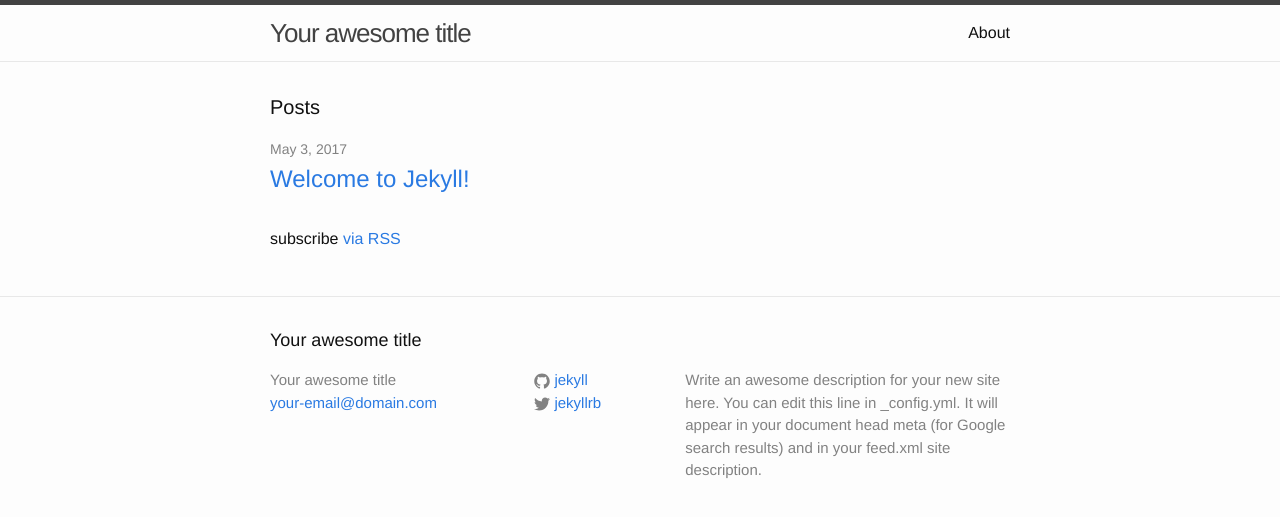
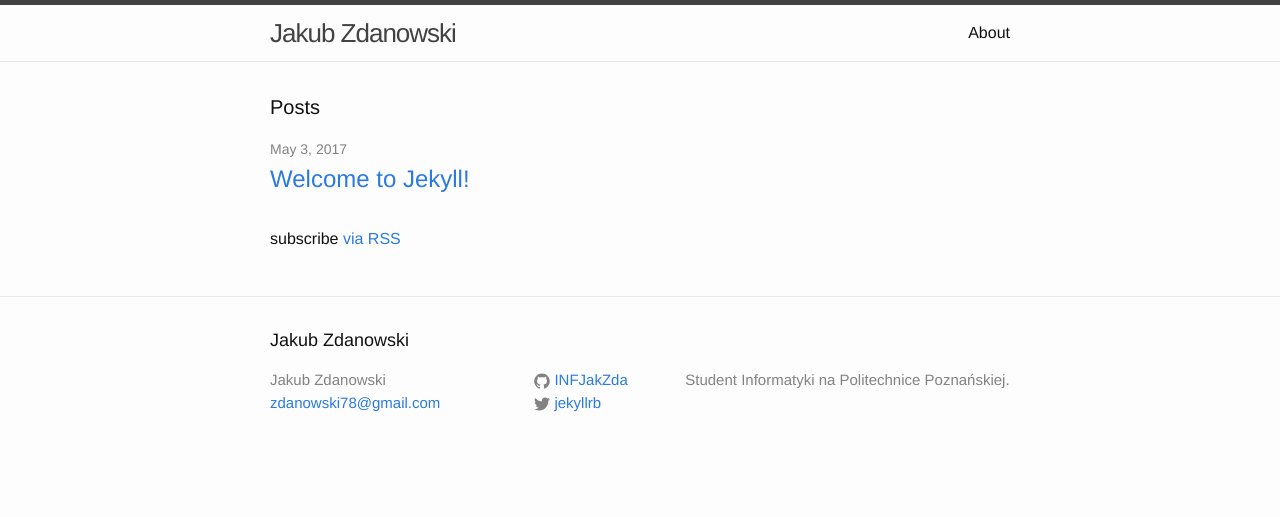
Before and after one commit to INFJakZda/INFJakZda.github.io, a Jekyll site: the page built from index.html, in a window 1280 px wide. Shown: the top 517 px of the page. Built offline with Jekyll 4.4.1, drawn with Linux system fonts in a browser that asks for light colours.

Commit message:
Update _config.yml

```diff
--- a/_config.yml
+++ b/_config.yml
@@ -6,16 +6,14 @@
 # 'jekyll serve'. If you change this file, please restart the server process.
 
 # Site settings
-title: Your awesome title
-email: your-email@domain.com
+title: Jakub Zdanowski
+email: zdanowski78@gmail.com
 description: > # this means to ignore newlines until "baseurl:"
-  Write an awesome description for your new site here. You can edit this
-  line in _config.yml. It will appear in your document head meta (for
-  Google search results) and in your feed.xml site description.
+  Student Informatyki na Politechnice Poznańskiej.
 baseurl: "" # the subpath of your site, e.g. /blog
-url: "http://yourdomain.com" # the base hostname & protocol for your site
+url: "https://infjakzda.github.io/" # the base hostname & protocol for your site
 twitter_username: jekyllrb
-github_username:  jekyll
+github_username:  INFJakZda
 
 # Build settings
 markdown: kramdown
```
